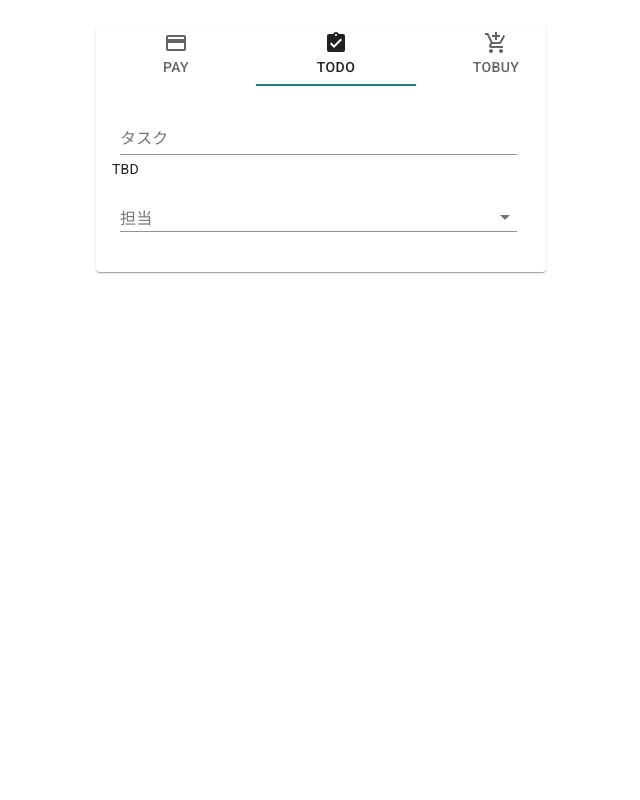
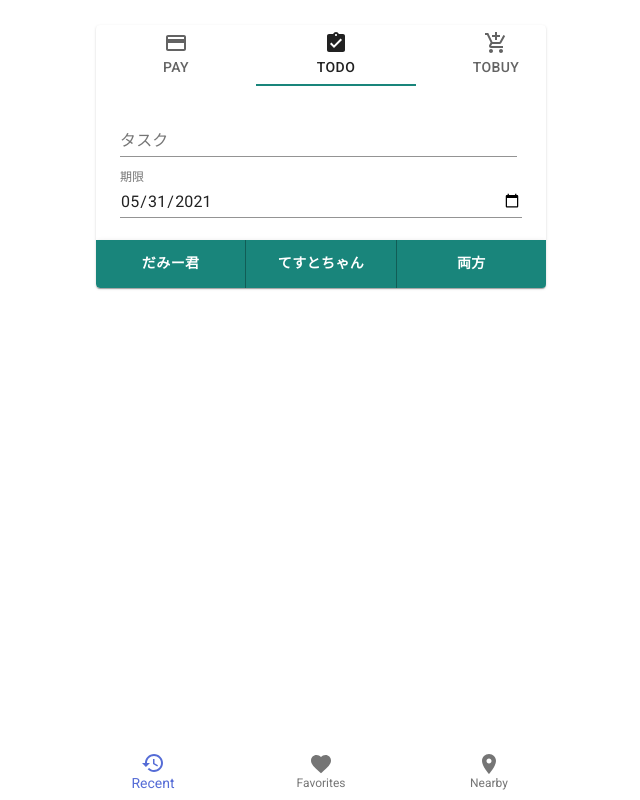
Before and after one commit to gizumon/life-manager-app-react, a Next.js app: page /input in a window 1280 px wide. Both pictures are taken after a click on the tab "TODO". Shown: the whole page, without its empty margins (319-959 px from the left). Built offline with nearby package versions, Linux system fonts and the light colour scheme.

Commit message:
Add component parts

```diff
--- /dev/null
+++ b/components/DateV1.tsx
@@ -0,0 +1,44 @@
+import React from 'react';
+import { IInput } from '../interfaces';
+import { makeStyles } from '@material-ui/core/styles';
+import TextField from '@material-ui/core/TextField';
+
+
+type IProps = {
+    config: IInput;
+    model: any;
+};
+
+const useStyles = makeStyles((theme) => ({
+  container: {
+    display: 'flex',
+    flexWrap: 'wrap',
+  },
+  textField: {
+    marginLeft: theme.spacing(1),
+    marginRight: theme.spacing(1),
+    marginTop: 7,
+    marginBottom: 6,
+    width: '100%',
+  },
+}));
+
+export default function DateV1({config, model}: IProps) {
+  console.log('DateV1 component', config, model);
+  const classes = useStyles();
+
+  return (
+    <form className={classes.container} noValidate>
+      <TextField
+        id={config.id}
+        label={config.name}
+        type="date"
+        defaultValue={config.model}
+        className={classes.textField}
+        InputLabelProps={{
+          shrink: true,
+        }}
+      />
+    </form>
+  );
+}
--- /dev/null
+++ b/components/FooterV1.tsx
@@ -0,0 +1,36 @@
+import React from 'react';
+import { makeStyles } from '@material-ui/core/styles';
+import BottomNavigation from '@material-ui/core/BottomNavigation';
+import BottomNavigationAction from '@material-ui/core/BottomNavigationAction';
+import RestoreIcon from '@material-ui/icons/Restore';
+import FavoriteIcon from '@material-ui/icons/Favorite';
+import LocationOnIcon from '@material-ui/icons/LocationOn';
+
+const useStyles = makeStyles({
+  root: {
+    position: 'fixed',
+    width: '100vw',
+    bottom: '0px',
+    zIndex: 1000,
+  },
+});
+
+export default function FooterV1() {
+  const classes = useStyles();
+  const [value, setValue] = React.useState(0);
+
+  return (
+    <BottomNavigation
+      value={value}
+      onChange={(event, newValue) => {
+        setValue(newValue);
+      }}
+      showLabels
+      className={classes.root}
+    >
+      <BottomNavigationAction label="Recent" icon={<RestoreIcon />} />
+      <BottomNavigationAction label="Favorites" icon={<FavoriteIcon />} />
+      <BottomNavigationAction label="Nearby" icon={<LocationOnIcon />} />
+    </BottomNavigation>
+  );
+}
--- a/components/InputV1.tsx
+++ b/components/InputV1.tsx
@@ -11,6 +11,8 @@ type IProps = {
 const useStyles = makeStyles((theme: Theme) =>
   createStyles({
     root: {
+      marginTop: 2,
+      marginBottom: 2,
     },
     textField: {
       marginLeft: theme.spacing(1),
@@ -27,7 +29,7 @@ export default function InputV1({ config, model }: IProps) {
         <div className={classes.root}>
             <TextField
                 label={config.name}
-                id="input-v1-field"
+                id={config.id}
                 defaultValue={model}
                 className={classes.textField}
                 placeholder={config.placeholder}
--- a/components/MultiCheckV1.tsx
+++ b/components/MultiCheckV1.tsx
@@ -83,7 +83,7 @@ export default function MultiCheckV1({config, model}: IProps) {
   return (
     <div>
       <FormControl className={classes.formControl}>
-        <InputLabel id="multiple-chip-label">Chip</InputLabel>
+        <InputLabel id="multiple-chip-label">{config.name}</InputLabel>
         <Select
           labelId="multiple-chip-label"
           id="multiple-chip"
--- /dev/null
+++ b/components/SelectBtnsV1.tsx
@@ -0,0 +1,54 @@
+import React from 'react';
+import { createStyles, makeStyles, Theme } from '@material-ui/core/styles';
+import { IInput } from '../interfaces';
+import { Button, ButtonGroup } from '@material-ui/core';
+
+type IProps = {
+    config: IInput;
+    model: String;
+}
+
+// TODO: Need to fix the layout when there are over 4 items cases
+const useStyles = makeStyles((_: Theme) =>
+  createStyles({
+    root: {
+      margin: 0,
+      width: '100%',
+    },
+    btn: {
+      flex: 1,
+      flexGrow: 1,
+      borderRadius: '0px 0px 0px 4px',
+      fontWeight: 700,
+      height: '3rem',
+      padding: '6px 4px',
+    //   backgroundColor: theme.palette.secondary.main,
+    },
+  }),
+);
+
+export default function SelectBtnsV1({config, model}: IProps) {
+    const classes = useStyles();
+    // const [item, setItem] = React.useState(model);
+
+    // const handleChange = (event: React.ChangeEvent<{ value: unknown }>) => {
+    //   setItem(event.target.value as string);
+    // };
+
+    return (
+        <ButtonGroup className={classes.root} variant="contained" color="secondary" aria-label="select-btns">
+        {
+            config.dataList?.map((data) => {
+                return (
+                    <Button
+                        value={data.id}
+                        key={data.id}
+                        className={classes.btn + ' ellipsis'}
+                        onClick={(test) => {console.log('!!!ON CLICK:', test)}}
+                    >{data.name}</Button>
+                );
+            })
+        }
+        </ButtonGroup>
+    );
+  }
--- a/pages/_app.tsx
+++ b/pages/_app.tsx
@@ -4,7 +4,7 @@ import Head from 'next/head';
 import { ThemeProvider } from '@material-ui/core/styles';
 import CssBaseline from '@material-ui/core/CssBaseline';
 import theme from '../styles/theme';
-
+import FooterV1 from '../components/FooterV1';
 export default function MyApp(props: any) {
   const { Component, pageProps } = props;
 
@@ -19,13 +19,14 @@ export default function MyApp(props: any) {
   return (
     <React.Fragment>
       <Head>
-        <title>My page</title>
+        <title>🏠Life Manager🏠</title>
         <meta name="viewport" content="minimum-scale=1, initial-scale=1, width=device-width" />
       </Head>
       <ThemeProvider theme={theme}>
         {/* CssBaseline kickstart an elegant, consistent, and simple baseline to build upon. */}
         <CssBaseline />
         <Component {...pageProps} />
+        <FooterV1></FooterV1>
       </ThemeProvider>
     </React.Fragment>
   );
--- a/pages/_document.tsx
+++ b/pages/_document.tsx
@@ -2,11 +2,12 @@ import React from 'react';
 import Document, { Html, Head, Main, NextScript } from 'next/document';
 import { ServerStyleSheets } from '@material-ui/core/styles';
 import theme from '../styles/theme';
+import FooterV1 from '../components/FooterV1';
 
 export default class MyDocument extends Document {
   render() {
     return (
-      <Html lang="en">
+      <Html lang="ja">
         <Head>
           {/* PWA primary color */}
           <meta name="theme-color" content={theme.palette.primary.main} />
--- a/pages/input/index.tsx
+++ b/pages/input/index.tsx
@@ -10,7 +10,6 @@ import Tabs from '@material-ui/core/Tabs';
 import Tab from '@material-ui/core/Tab';
 import Box from '@material-ui/core/Box';
 import IconButton from '@material-ui/core/IconButton';
-import { red } from '@material-ui/core/colors';
 import PaymentIcon from '@material-ui/icons/Payment';
 import AssignmentTurnedInIcon from '@material-ui/icons/AssignmentTurnedIn';
 import AddShoppingCartIcon from '@material-ui/icons/AddShoppingCart';
@@ -18,8 +17,11 @@ import AddShoppingCartIcon from '@material-ui/icons/AddShoppingCart';
 import InputV1 from '../../components/InputV1';
 import SelectV1 from '../../components/SelectV1';
 import MultiCheckV1 from '../../components/MultiCheckV1';
+import DateV1 from '../../components/DateV1';
 import { IConfig, IPageConfig } from '../../interfaces';
 import CONST from '../../services/CONST';
+import { formatDate } from '../../services/utils';
+import SelectBtnsV1 from '../../components/SelectBtnsV1';
 
 type ITabIndex = 0 | 1 | 2;
 type IInputType = 'pay' | 'todo' | 'tobuy';
@@ -56,15 +58,8 @@ const useStyles = makeStyles((theme: Theme) =>
       maxWidth: 450,
       margin: '25px'
     },
-    expand: {
-      transform: 'rotate(0deg)',
-      marginLeft: 'auto',
-      transition: theme.transitions.create('transform', {
-        duration: theme.transitions.duration.shortest,
-      }),
-    },
-    expandOpen: {
-      transform: 'rotate(180deg)',
+    btns: {
+      padding: '0px',
     },
   }),
 );
@@ -84,6 +79,13 @@ const members = [
     picture: 'https://cdn.vuetifyjs.com/images/lists/2.jpg',
   },
 ];
+
+const memberAll = [{
+  id: 'all',
+  line_id: 'dummy_all_lineId',
+  name: '両方',
+  picture: 'https://cdn.vuetifyjs.com/images/lists/2.jpg',
+}];
 
 const configs: IConfig[] = [
   {
@@ -126,7 +128,7 @@ const configs: IConfig[] = [
       {
         id: 'category',
         name: 'カテゴリ',
-        type: 'select-btns',
+        type: 'select',
         placeholder: '-- カテゴリ --',
         icon: 'mdi-help-box',
         model: 'none',
@@ -186,7 +188,7 @@ const configs: IConfig[] = [
         type: 'date',
         placeholder: '2021/XX/XX',
         icon: 'mdi-calendar-clock',
-        model: new Date(), // TODO: mounted default person
+        model: formatDate(new Date()),
         validates: [
           {
             type: 'isDate',
@@ -203,7 +205,7 @@ const configs: IConfig[] = [
         model: '',
         validates: [],
         args: [],
-        dataList: members || [],
+        dataList: members.concat(memberAll) || [],
       },
     ],
   },
@@ -237,7 +239,7 @@ const configs: IConfig[] = [
         type: 'date',
         placeholder: '2021/XX/XX',
         icon: 'mdi-calendar-clock',
-        model: new Date(), // TODO: mounted default person
+        model: formatDate(new Date()),
         validates: [
           {
             type: 'isDate',
@@ -248,12 +250,13 @@ const configs: IConfig[] = [
       {
         id: 'doBy',
         name: '担当',
-        type: 'select-person-btn',
+        type: 'select-btns',
         placeholder: '',
         icon: 'mdi-account-circle',
         model: '',
         validates: [],
         args: [],
+        dataList: members || [],
       },
     ]
   },
@@ -315,20 +318,32 @@ const Input = () => {
                   console.log('loop in inputs', input);
                   if (input.type === 'number' || input.type === 'text') {
                     return (<InputV1 key={input.id} config={input} model={input.model}></InputV1>);
-                  } else if (input.type === 'select-btns') {
+                  } else if (input.type === 'select') {
                     return (<SelectV1 key={input.id} config={input} model={input.model}></SelectV1>);
                   } else if (input.type === 'multi-check') {
                     return (<MultiCheckV1 key={input.id} config={input} model={input.model}></MultiCheckV1>);
-                  } else {
-                    console.warn('Unknown type is detected in configs', input);
-                    return (<div>TBD</div>)              }
+                  } else if (input.type === 'date') {
+                    return (<DateV1 key={input.id} config={input} model={input.model}></DateV1>);
+                  }
                 })
               }
             </CardContent>
-          <CardActions disableSpacing>
-            {/* <IconButton aria-label="share">
-              <ShareIcon />
-            </IconButton> */}
+          <CardActions disableSpacing className={classes.btns}>
+            {
+              selectedConfig.inputs.map((input) => {
+                if (input.type === 'select-btns') {
+                  return (<SelectBtnsV1 key={input.id} config={input} model={input.model}></SelectBtnsV1>);
+                }
+              })
+            }
+            <div>
+              {/* <IconButton aria-label="share">
+                <PaymentIcon />
+              </IconButton>
+              <IconButton aria-label="share">
+                <PaymentIcon />
+              </IconButton> */}
+            </div>
           </CardActions>
         </Card>
       </Box>
--- /dev/null
+++ b/services/queryService.ts
@@ -0,0 +1,5 @@
+export class QueryService {
+    constructor() {
+
+    }
+}
--- /dev/null
+++ b/services/utils.ts
@@ -0,0 +1,6 @@
+export function formatDate(dt: Date): string {
+    var y = dt.getFullYear();
+    var m = ('00' + (dt.getMonth()+1)).slice(-2);
+    var d = ('00' + dt.getDate()).slice(-2);
+    return (y + '-' + m + '-' + d);
+}
--- a/styles/globals.css
+++ b/styles/globals.css
@@ -14,3 +14,9 @@ a {
 * {
   box-sizing: border-box;
 }
+
+.ellipsis {
+  overflow: hidden;
+  white-space: nowrap;
+  text-overflow: ellipsis;
+}
```
